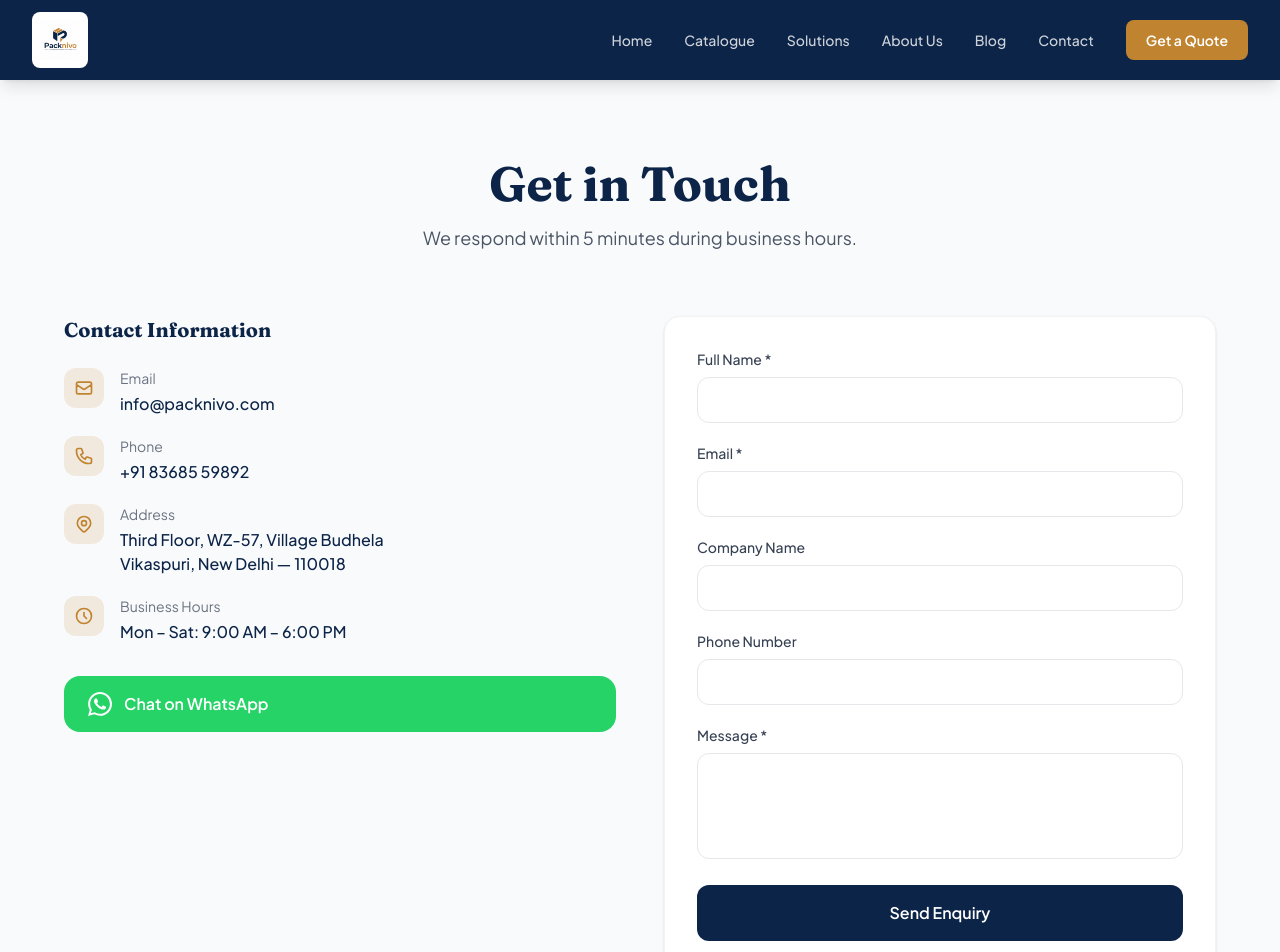
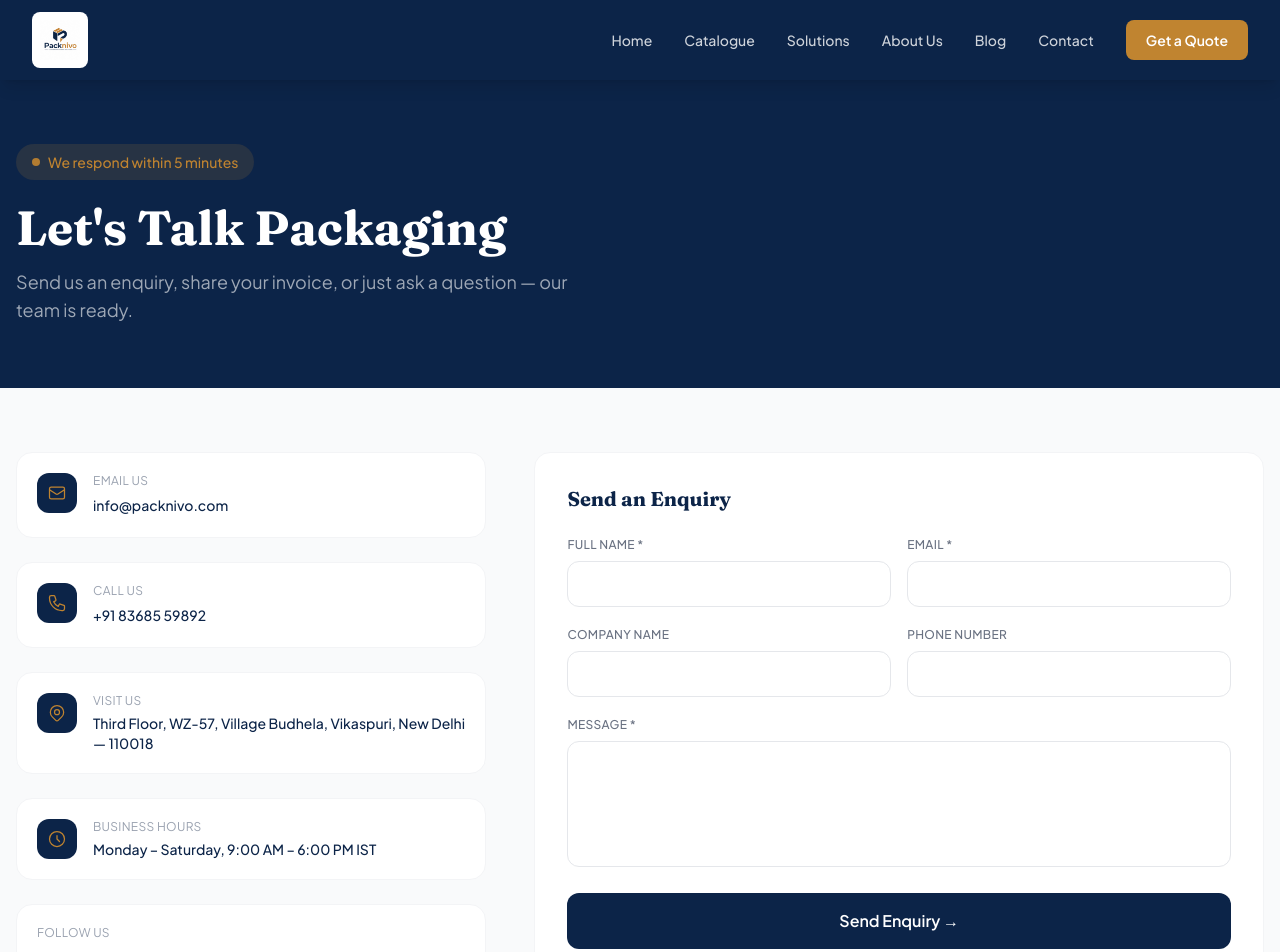
Before and after one commit to Packnivo/packnivo-website, a Next.js app: page /contact in a window 1280 px wide. Shown: the top 952 px of the page. Built offline with nearby package versions, Linux system fonts and the light colour scheme.

Commit message:
Redesign contact page

```diff
--- a/app/contact/page.tsx
+++ b/app/contact/page.tsx
@@ -25,132 +25,191 @@ export default function ContactPage() {
   };
 
   return (
-    <main className="min-h-screen bg-gray-50 py-20 px-4">
-      <div className="max-w-6xl mx-auto">
-        <div className="text-center mb-16">
-          <h1 className="text-4xl md:text-5xl font-bold mb-4" style={{ color: "#0C2448", fontFamily: "Fraunces, serif" }}>
-            Get in Touch
+    <>
+      {/* Hero */}
+      <section style={{ backgroundColor: "#0C2448" }} className="py-16 px-4">
+        <div className="max-w-7xl mx-auto">
+          <div className="inline-flex items-center gap-2 px-4 py-2 rounded-full text-sm font-medium mb-6" style={{ backgroundColor: "rgba(192,132,48,0.15)", color: "#C08430" }}>
+            <span className="w-2 h-2 rounded-full bg-current animate-pulse"></span>
+            We respond within 5 minutes
+          </div>
+          <h1 className="text-4xl md:text-5xl font-bold text-white mb-4" style={{ fontFamily: "Fraunces, serif" }}>
+            Let's Talk Packaging
           </h1>
-          <p className="text-gray-600 text-lg">We respond within 5 minutes during business hours.</p>
+          <p className="text-white/60 text-lg max-w-xl">
+            Send us an enquiry, share your invoice, or just ask a question — our team is ready.
+          </p>
         </div>
+      </section>
 
-        <div className="grid md:grid-cols-2 gap-12">
-          {/* Left — Contact Details */}
-          <div className="space-y-8">
-            <div>
-              <h2 className="text-xl font-bold mb-6" style={{ color: "#0C2448", fontFamily: "Fraunces, serif" }}>Contact Information</h2>
-              <div className="space-y-5">
-                <div className="flex items-start gap-4">
-                  <div className="w-10 h-10 rounded-xl flex items-center justify-center flex-shrink-0" style={{ backgroundColor: "rgba(192,132,48,0.15)" }}>
-                    <svg className="w-5 h-5" style={{ color: "#C08430" }} fill="none" stroke="currentColor" viewBox="0 0 24 24">
-                      <path strokeLinecap="round" strokeLinejoin="round" strokeWidth={2} d="M3 8l7.89 5.26a2 2 0 002.22 0L21 8M5 19h14a2 2 0 002-2V7a2 2 0 00-2-2H5a2 2 0 00-2 2v10a2 2 0 002 2z" />
+      {/* Main */}
+      <section className="py-16 px-4 bg-gray-50">
+        <div className="max-w-7xl mx-auto grid md:grid-cols-5 gap-12">
+
+          {/* Left — 2 cols */}
+          <div className="md:col-span-2 space-y-6">
+
+            {/* Contact cards */}
+            {[
+              {
+                icon: (
+                  <svg className="w-5 h-5" fill="none" stroke="currentColor" viewBox="0 0 24 24">
+                    <path strokeLinecap="round" strokeLinejoin="round" strokeWidth={1.5} d="M3 8l7.89 5.26a2 2 0 002.22 0L21 8M5 19h14a2 2 0 002-2V7a2 2 0 00-2-2H5a2 2 0 00-2 2v10a2 2 0 002 2z" />
                   </svg>
+                ),
+                label: "Email us",
+                value: "info@packnivo.com",
+                href: "mailto:info@packnivo.com",
+              },
+              {
+                icon: (
+                  <svg className="w-5 h-5" fill="none" stroke="currentColor" viewBox="0 0 24 24">
+                    <path strokeLinecap="round" strokeLinejoin="round" strokeWidth={1.5} d="M3 5a2 2 0 012-2h3.28a1 1 0 01.948.684l1.498 4.493a1 1 0 01-.502 1.21l-2.257 1.13a11.042 11.042 0 005.516 5.516l1.13-2.257a1 1 0 011.21-.502l4.493 1.498a1 1 0 01.684.949V19a2 2 0 01-2 2h-1C9.716 21 3 14.284 3 6V5z" />
+                  </svg>
+                ),
+                label: "Call us",
+                value: "+91 83685 59892",
+                href: "tel:+918368559892",
+              },
+              {
+                icon: (
+                  <svg className="w-5 h-5" fill="none" stroke="currentColor" viewBox="0 0 24 24">
+                    <path strokeLinecap="round" strokeLinejoin="round" strokeWidth={1.5} d="M17.657 16.657L13.414 20.9a1.998 1.998 0 01-2.827 0l-4.244-4.243a8 8 0 1111.314 0z" />
+                    <path strokeLinecap="round" strokeLinejoin="round" strokeWidth={1.5} d="M15 11a3 3 0 11-6 0 3 3 0 016 0z" />
+                  </svg>
+                ),
+                label: "Visit us",
+                value: "Third Floor, WZ-57, Village Budhela, Vikaspuri, New Delhi — 110018",
+                href: null,
+              },
+              {
+                icon: (
+                  <svg className="w-5 h-5" fill="none" stroke="currentColor" viewBox="0 0 24 24">
+                    <path strokeLinecap="round" strokeLinejoin="round" strokeWidth={1.5} d="M12 8v4l3 3m6-3a9 9 0 11-18 0 9 9 0 0118 0z" />
+                  </svg>
+                ),
+                label: "Business hours",
+                value: "Monday – Saturday, 9:00 AM – 6:00 PM IST",
+                href: null,
+              },
+            ].map(({ icon, label, value, href }) => (
+              <div key={label} className="bg-white rounded-2xl p-5 border border-gray-100 flex items-start gap-4">
+                <div className="w-10 h-10 rounded-xl flex items-center justify-center flex-shrink-0" style={{ backgroundColor: "#0C2448", color: "#C08430" }}>
+                  {icon}
                 </div>
                 <div>
-                    <p className="text-sm text-gray-500 mb-1">Email</p>
-                    <a href="mailto:info@packnivo.com" className="font-medium hover:underline" style={{ color: "#0C2448" }}>info@packnivo.com</a>
+                  <p className="text-xs text-gray-400 mb-1 uppercase tracking-wide">{label}</p>
+                  {href ? (
+                    <a href={href} className="text-sm font-medium hover:underline" style={{ color: "#0C2448" }}>{value}</a>
+                  ) : (
+                    <p className="text-sm font-medium" style={{ color: "#0C2448" }}>{value}</p>
+                  )}
                 </div>
               </div>
+            ))}
 
-                <div className="flex items-start gap-4">
-                  <div className="w-10 h-10 rounded-xl flex items-center justify-center flex-shrink-0" style={{ backgroundColor: "rgba(192,132,48,0.15)" }}>
-                    <svg className="w-5 h-5" style={{ color: "#C08430" }} fill="none" stroke="currentColor" viewBox="0 0 24 24">
-                      <path strokeLinecap="round" strokeLinejoin="round" strokeWidth={2} d="M3 5a2 2 0 012-2h3.28a1 1 0 01.948.684l1.498 4.493a1 1 0 01-.502 1.21l-2.257 1.13a11.042 11.042 0 005.516 5.516l1.13-2.257a1 1 0 011.21-.502l4.493 1.498a1 1 0 01.684.949V19a2 2 0 01-2 2h-1C9.716 21 3 14.284 3 6V5z" />
+            {/* Social links */}
+            <div className="bg-white rounded-2xl p-5 border border-gray-100">
+              <p className="text-xs text-gray-400 uppercase tracking-wide mb-4">Follow us</p>
+              <div className="flex items-center gap-3">
+                <a href="https://wa.me/918368559892" target="_blank" rel="noopener noreferrer"
+                  className="w-10 h-10 rounded-xl flex items-center justify-center transition-opacity hover:opacity-80"
+                  style={{ backgroundColor: "#25D366" }}>
+                  <svg className="w-5 h-5 text-white" fill="currentColor" viewBox="0 0 24 24">
+                    <path d="M17.472 14.382c-.297-.149-1.758-.867-2.03-.967-.273-.099-.471-.148-.67.15-.197.297-.767.966-.94 1.164-.173.199-.347.223-.644.075-.297-.15-1.255-.463-2.39-1.475-.883-.788-1.48-1.761-1.653-2.059-.173-.297-.018-.458.13-.606.134-.133.298-.347.446-.52.149-.174.198-.298.298-.497.099-.198.05-.371-.025-.52-.075-.149-.669-1.612-.916-2.207-.242-.579-.487-.5-.669-.51-.173-.008-.371-.01-.57-.01-.198 0-.52.074-.792.372-.272.297-1.04 1.016-1.04 2.479 0 1.462 1.065 2.875 1.213 3.074.149.198 2.096 3.2 5.077 4.487.709.306 1.262.489 1.694.625.712.227 1.36.195 1.871.118.571-.085 1.758-.719 2.006-1.413.248-.694.248-1.289.173-1.413-.074-.124-.272-.198-.57-.347m-5.421 7.403h-.004a9.87 9.87 0 01-5.031-1.378l-.361-.214-3.741.982.998-3.648-.235-.374a9.86 9.86 0 01-1.51-5.26c.001-5.45 4.436-9.884 9.888-9.884 2.64 0 5.122 1.03 6.988 2.898a9.825 9.825 0 012.893 6.994c-.003 5.45-4.437 9.884-9.885 9.884m8.413-18.297A11.815 11.815 0 0012.05 0C5.495 0 .16 5.335.157 11.892c0 2.096.547 4.142 1.588 5.945L.057 24l6.305-1.654a11.882 11.882 0 005.683 1.448h.005c6.554 0 11.89-5.335 11.893-11.893a11.821 11.821 0 00-3.48-8.413z" />
                   </svg>
-                  </div>
-                  <div>
-                    <p className="text-sm text-gray-500 mb-1">Phone</p>
-                    <a href="tel:+918368559892" className="font-medium hover:underline" style={{ color: "#0C2448" }}>+91 83685 59892</a>
-                  </div>
-                </div>
-
-                <div className="flex items-start gap-4">
-                  <div className="w-10 h-10 rounded-xl flex items-center justify-center flex-shrink-0" style={{ backgroundColor: "rgba(192,132,48,0.15)" }}>
-                    <svg className="w-5 h-5" style={{ color: "#C08430" }} fill="none" stroke="currentColor" viewBox="0 0 24 24">
-                      <path strokeLinecap="round" strokeLinejoin="round" strokeWidth={2} d="M17.657 16.657L13.414 20.9a1.998 1.998 0 01-2.827 0l-4.244-4.243a8 8 0 1111.314 0z" />
-                      <path strokeLinecap="round" strokeLinejoin="round" strokeWidth={2} d="M15 11a3 3 0 11-6 0 3 3 0 016 0z" />
+                </a>
+                <a href="https://www.linkedin.com/company/packnivo-solution-private-limited/" target="_blank" rel="noopener noreferrer"
+                  className="w-10 h-10 rounded-xl flex items-center justify-center transition-opacity hover:opacity-80"
+                  style={{ backgroundColor: "#0A66C2" }}>
+                  <svg className="w-5 h-5 text-white" fill="currentColor" viewBox="0 0 24 24">
+                    <path d="M20.447 20.452h-3.554v-5.569c0-1.328-.027-3.037-1.852-3.037-1.853 0-2.136 1.445-2.136 2.939v5.667H9.351V9h3.414v1.561h.046c.477-.9 1.637-1.85 3.37-1.85 3.601 0 4.267 2.37 4.267 5.455v6.286zM5.337 7.433a2.062 2.062 0 01-2.063-2.065 2.064 2.064 0 112.063 2.065zm1.782 13.019H3.555V9h3.564v11.452zM22.225 0H1.771C.792 0 0 .774 0 1.729v20.542C0 23.227.792 24 1.771 24h20.451C23.2 24 24 23.227 24 22.271V1.729C24 .774 23.2 0 22.222 0h.003z" />
                   </svg>
-                  </div>
-                  <div>
-                    <p className="text-sm text-gray-500 mb-1">Address</p>
-                    <p className="font-medium" style={{ color: "#0C2448" }}>Third Floor, WZ-57, Village Budhela<br />Vikaspuri, New Delhi — 110018</p>
-                  </div>
-                </div>
-
-                <div className="flex items-start gap-4">
-                  <div className="w-10 h-10 rounded-xl flex items-center justify-center flex-shrink-0" style={{ backgroundColor: "rgba(192,132,48,0.15)" }}>
-                    <svg className="w-5 h-5" style={{ color: "#C08430" }} fill="none" stroke="currentColor" viewBox="0 0 24 24">
-                      <path strokeLinecap="round" strokeLinejoin="round" strokeWidth={2} d="M12 8v4l3 3m6-3a9 9 0 11-18 0 9 9 0 0118 0z" />
+                </a>
+                <a href="https://www.facebook.com/profile.php?id=61590573095006" target="_blank" rel="noopener noreferrer"
+                  className="w-10 h-10 rounded-xl flex items-center justify-center transition-opacity hover:opacity-80"
+                  style={{ backgroundColor: "#1877F2" }}>
+                  <svg className="w-5 h-5 text-white" fill="currentColor" viewBox="0 0 24 24">
+                    <path d="M24 12.073c0-6.627-5.373-12-12-12s-12 5.373-12 12c0 5.99 4.388 10.954 10.125 11.854v-8.385H7.078v-3.47h3.047V9.43c0-3.007 1.792-4.669 4.533-4.669 1.312 0 2.686.235 2.686.235v2.953H15.83c-1.491 0-1.956.925-1.956 1.874v2.25h3.328l-.532 3.47h-2.796v8.385C19.612 23.027 24 18.062 24 12.073z" />
                   </svg>
-                  </div>
-                  <div>
-                    <p className="text-sm text-gray-500 mb-1">Business Hours</p>
-                    <p className="font-medium" style={{ color: "#0C2448" }}>Mon – Sat: 9:00 AM – 6:00 PM</p>
-                  </div>
+                </a>
+                <a href="https://share.google/PJKhcWJPCFXNj6QhM" target="_blank" rel="noopener noreferrer"
+                  className="w-10 h-10 rounded-xl flex items-center justify-center transition-opacity hover:opacity-80 border border-gray-200"
+                  style={{ backgroundColor: "#fff" }}>
+                  <svg className="w-5 h-5" viewBox="0 0 24 24">
+                    <path fill="#4285F4" d="M22.56 12.25c0-.78-.07-1.53-.2-2.25H12v4.26h5.92c-.26 1.37-1.04 2.53-2.21 3.31v2.77h3.57c2.08-1.92 3.28-4.74 3.28-8.09z" />
+                    <path fill="#34A853" d="M12 23c2.97 0 5.46-.98 7.28-2.66l-3.57-2.77c-.98.66-2.23 1.06-3.71 1.06-2.86 0-5.29-1.93-6.16-4.53H2.18v2.84C3.99 20.53 7.7 23 12 23z" />
+                    <path fill="#FBBC05" d="M5.84 14.09c-.22-.66-.35-1.36-.35-2.09s.13-1.43.35-2.09V7.07H2.18C1.43 8.55 1 10.22 1 12s.43 3.45 1.18 4.93l2.85-2.22.81-.62z" />
+                    <path fill="#EA4335" d="M12 5.38c1.62 0 3.06.56 4.21 1.64l3.15-3.15C17.45 2.09 14.97 1 12 1 7.7 1 3.99 3.47 2.18 7.07l3.66 2.84c.87-2.6 3.3-4.53 6.16-4.53z" />
+                  </svg>
+                </a>
               </div>
             </div>
           </div>
 
-            {/* WhatsApp CTA */}
-            <a href="https://wa.me/918368559892" target="_blank" rel="noopener noreferrer"
-              className="flex items-center gap-3 px-6 py-4 rounded-2xl font-semibold text-white transition-all hover:opacity-90"
-              style={{ backgroundColor: "#25D366" }}>
-              <svg className="w-6 h-6" fill="currentColor" viewBox="0 0 24 24">
-                <path d="M17.472 14.382c-.297-.149-1.758-.867-2.03-.967-.273-.099-.471-.148-.67.15-.197.297-.767.966-.94 1.164-.173.199-.347.223-.644.075-.297-.15-1.255-.463-2.39-1.475-.883-.788-1.48-1.761-1.653-2.059-.173-.297-.018-.458.13-.606.134-.133.298-.347.446-.52.149-.174.198-.298.298-.497.099-.198.05-.371-.025-.52-.075-.149-.669-1.612-.916-2.207-.242-.579-.487-.5-.669-.51-.173-.008-.371-.01-.57-.01-.198 0-.52.074-.792.372-.272.297-1.04 1.016-1.04 2.479 0 1.462 1.065 2.875 1.213 3.074.149.198 2.096 3.2 5.077 4.487.709.306 1.262.489 1.694.625.712.227 1.36.195 1.871.118.571-.085 1.758-.719 2.006-1.413.248-.694.248-1.289.173-1.413-.074-.124-.272-.198-.57-.347m-5.421 7.403h-.004a9.87 9.87 0 01-5.031-1.378l-.361-.214-3.741.982.998-3.648-.235-.374a9.86 9.86 0 01-1.51-5.26c.001-5.45 4.436-9.884 9.888-9.884 2.64 0 5.122 1.03 6.988 2.898a9.825 9.825 0 012.893 6.994c-.003 5.45-4.437 9.884-9.885 9.884m8.413-18.297A11.815 11.815 0 0012.05 0C5.495 0 .16 5.335.157 11.892c0 2.096.547 4.142 1.588 5.945L.057 24l6.305-1.654a11.882 11.882 0 005.683 1.448h.005c6.554 0 11.89-5.335 11.893-11.893a11.821 11.821 0 00-3.48-8.413z" />
+          {/* Right — Form — 3 cols */}
+          <div className="md:col-span-3">
+            {status === "success" ? (
+              <div className="bg-white rounded-2xl p-12 border border-gray-100 text-center">
+                <div className="w-16 h-16 rounded-full flex items-center justify-center mx-auto mb-4" style={{ backgroundColor: "rgba(16,185,129,0.1)" }}>
+                  <svg className="w-8 h-8 text-green-500" fill="none" stroke="currentColor" viewBox="0 0 24 24">
+                    <path strokeLinecap="round" strokeLinejoin="round" strokeWidth={2} d="M5 13l4 4L19 7" />
                   </svg>
-              Chat on WhatsApp
-            </a>
                 </div>
-
-          {/* Right — Form */}
-          <div>
-            {status === "success" ? (
-              <div className="bg-green-50 border border-green-200 rounded-2xl p-8 text-center">
-                <p className="text-green-700 font-semibold text-lg">Message sent! We'll be in touch within 5 minutes.</p>
+                <h2 className="text-xl font-bold mb-2" style={{ color: "#0C2448", fontFamily: "Fraunces, serif" }}>Message received!</h2>
+                <p className="text-gray-500">We'll get back to you within 5 minutes during business hours.</p>
               </div>
             ) : (
-              <form onSubmit={handleSubmit} className="bg-white rounded-2xl p-8 border border-gray-100 shadow-sm space-y-5">
-                {[
-                  { key: "name", label: "Full Name", type: "text", required: true },
-                  { key: "email", label: "Email", type: "email", required: true },
-                  { key: "company", label: "Company Name", type: "text", required: false },
-                  { key: "phone", label: "Phone Number", type: "tel", required: false },
-                ].map(({ key, label, type, required }) => (
-                  <div key={key}>
-                    <label className="block text-sm font-medium text-gray-700 mb-2">{label}{required && " *"}</label>
-                    <input
-                      type={type}
-                      required={required}
-                      value={form[key as keyof typeof form]}
-                      onChange={e => setForm({ ...form, [key]: e.target.value })}
-                      className="w-full px-4 py-3 rounded-xl border border-gray-200 focus:outline-none focus:border-amber-400 text-sm"
-                    />
+              <div className="bg-white rounded-2xl p-8 border border-gray-100">
+                <h2 className="text-xl font-bold mb-6" style={{ color: "#0C2448", fontFamily: "Fraunces, serif" }}>Send an Enquiry</h2>
+                <form onSubmit={handleSubmit} className="space-y-5">
+                  <div className="grid grid-cols-2 gap-4">
+                    <div>
+                      <label className="block text-xs font-medium text-gray-500 mb-2 uppercase tracking-wide">Full Name *</label>
+                      <input type="text" required value={form.name}
+                        onChange={e => setForm({ ...form, name: e.target.value })}
+                        className="w-full px-4 py-3 rounded-xl border border-gray-200 focus:outline-none focus:border-amber-400 text-sm" />
                     </div>
-                ))}
                     <div>
-                  <label className="block text-sm font-medium text-gray-700 mb-2">Message *</label>
-                  <textarea
-                    required
-                    rows={4}
-                    value={form.message}
+                      <label className="block text-xs font-medium text-gray-500 mb-2 uppercase tracking-wide">Email *</label>
+                      <input type="email" required value={form.email}
+                        onChange={e => setForm({ ...form, email: e.target.value })}
+                        className="w-full px-4 py-3 rounded-xl border border-gray-200 focus:outline-none focus:border-amber-400 text-sm" />
+                    </div>
+                  </div>
+                  <div className="grid grid-cols-2 gap-4">
+                    <div>
+                      <label className="block text-xs font-medium text-gray-500 mb-2 uppercase tracking-wide">Company Name</label>
+                      <input type="text" value={form.company}
+                        onChange={e => setForm({ ...form, company: e.target.value })}
+                        className="w-full px-4 py-3 rounded-xl border border-gray-200 focus:outline-none focus:border-amber-400 text-sm" />
+                    </div>
+                    <div>
+                      <label className="block text-xs font-medium text-gray-500 mb-2 uppercase tracking-wide">Phone Number</label>
+                      <input type="tel" value={form.phone}
+                        onChange={e => setForm({ ...form, phone: e.target.value })}
+                        className="w-full px-4 py-3 rounded-xl border border-gray-200 focus:outline-none focus:border-amber-400 text-sm" />
+                    </div>
+                  </div>
+                  <div>
+                    <label className="block text-xs font-medium text-gray-500 mb-2 uppercase tracking-wide">Message *</label>
+                    <textarea required rows={5} value={form.message}
                       onChange={e => setForm({ ...form, message: e.target.value })}
-                    className="w-full px-4 py-3 rounded-xl border border-gray-200 focus:outline-none focus:border-amber-400 text-sm resize-none"
-                  />
+                      className="w-full px-4 py-3 rounded-xl border border-gray-200 focus:outline-none focus:border-amber-400 text-sm resize-none" />
                   </div>
-                <button
-                  type="submit"
-                  disabled={status === "submitting"}
+                  <button type="submit" disabled={status === "submitting"}
                     className="w-full py-4 rounded-xl font-semibold text-white transition-all hover:opacity-90 disabled:opacity-50"
-                  style={{ backgroundColor: "#0C2448" }}
-                >
-                  {status === "submitting" ? "Sending..." : "Send Enquiry"}
+                    style={{ backgroundColor: "#0C2448" }}>
+                    {status === "submitting" ? "Sending..." : "Send Enquiry →"}
                   </button>
                   {status === "error" && <p className="text-red-500 text-sm text-center">Something went wrong. Please try again.</p>}
                 </form>
+              </div>
             )}
           </div>
+
         </div>
-      </div>
-    </main>
+      </section>
+    </>
   );
 }
```
Lines whose indentation alone changed are shown as unchanged.
